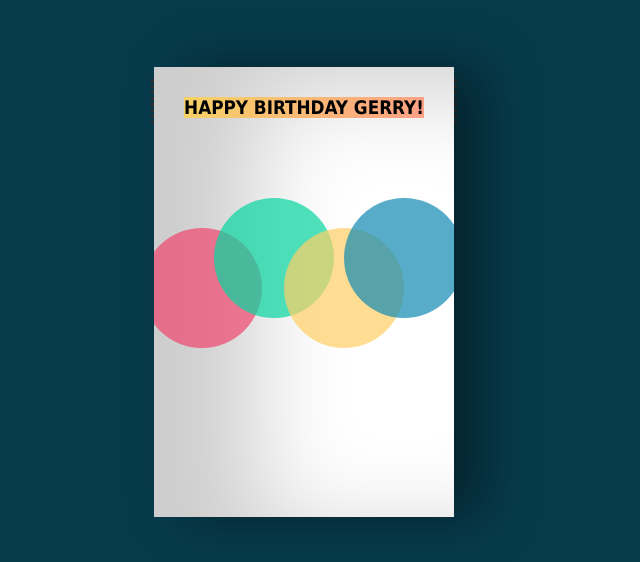
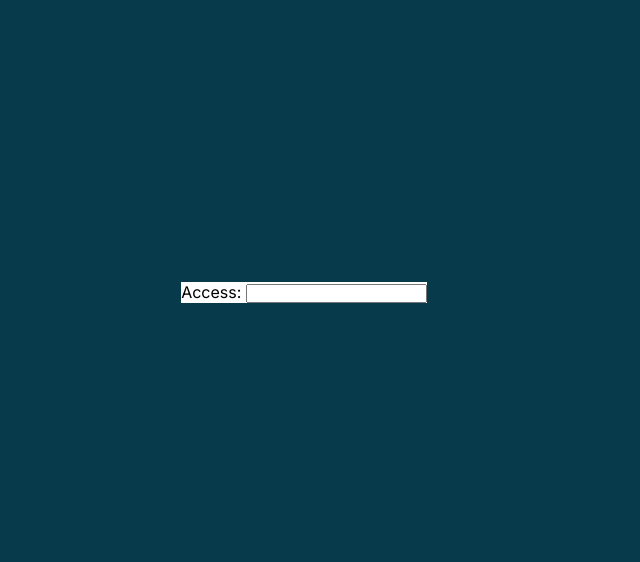
Before and after one commit to Sararid/tbg, a Next.js app: page / in a window 1280 px wide. Shown: the part 108-670 px from the top of the page, without its empty margins (336-976 px from the left). Built offline with nearby package versions, Linux system fonts and the light colour scheme.

Commit message:
remove image

```diff
--- a/app/page.tsx
+++ b/app/page.tsx
@@ -7,19 +7,20 @@ import Pass from "./pages/Pass";
 import "./App.css";
 
 function Home() {
-  const password = process.env.APP_ENVPASSWORD
+  const password = `${process.env.APP_ENVPASSWORD}`
+  console.log("🚀 ~ file: page.tsx:11 ~ Home ~ password:", password)
 
   const [inputValue, setInputValue] = useState("")
   const handleInput = (ev: any) => {
     setInputValue(ev.target.value)
 
   }
-  console.log("🚀 ~ file: App.tsx:9 ~ App ~ password:", inputValue)
+  console.log("🚀 ~ file: App.tsx:9 ~ A:", inputValue)
   return (
     <div className="App" >
       {/* <Pass onChange={handleInput} value={inputValue} /> */}
-      <Home2 />
-    {/* {inputValue === process.env.HONEY ? <Home2 /> : <Pass onChange={handleInput} value={inputValue} />}  */}
+      {/* <Home2 /> */}
+      {inputValue === "honey" ? <Home2 /> : <Pass onChange={handleInput} value={inputValue} />}
     </div >
   );
 }
```
